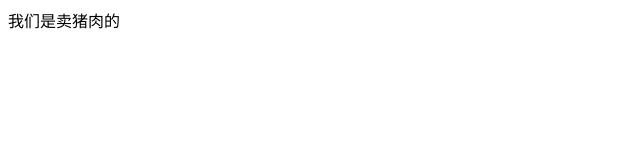
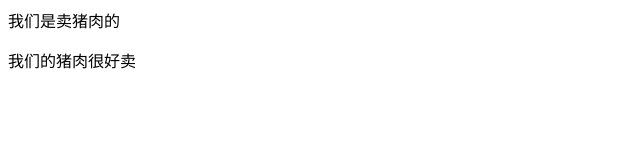
Before and after one commit to ChiLi2000/demo-1, a plain HTML site: page index.html in a window 1280 px wide. Shown: the whole page, without its empty margins (0-640 px from the left). Drawn offline with Linux system fonts and the light colour scheme.

Commit message:
描述了猪肉的卖点

```diff
--- a/index.html
+++ b/index.html
@@ -7,6 +7,7 @@
 
 <body>
     我们是卖猪肉的
+    <p>我们的猪肉很好卖</p>
 </body>
 
 </html>
```
